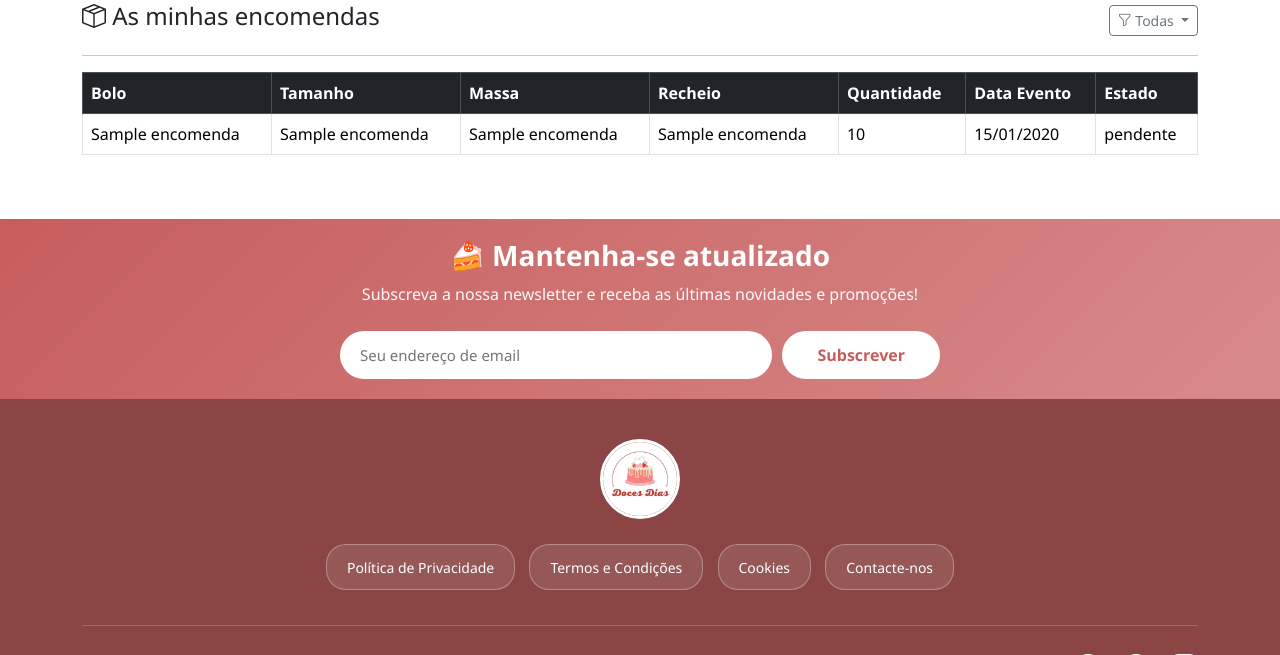
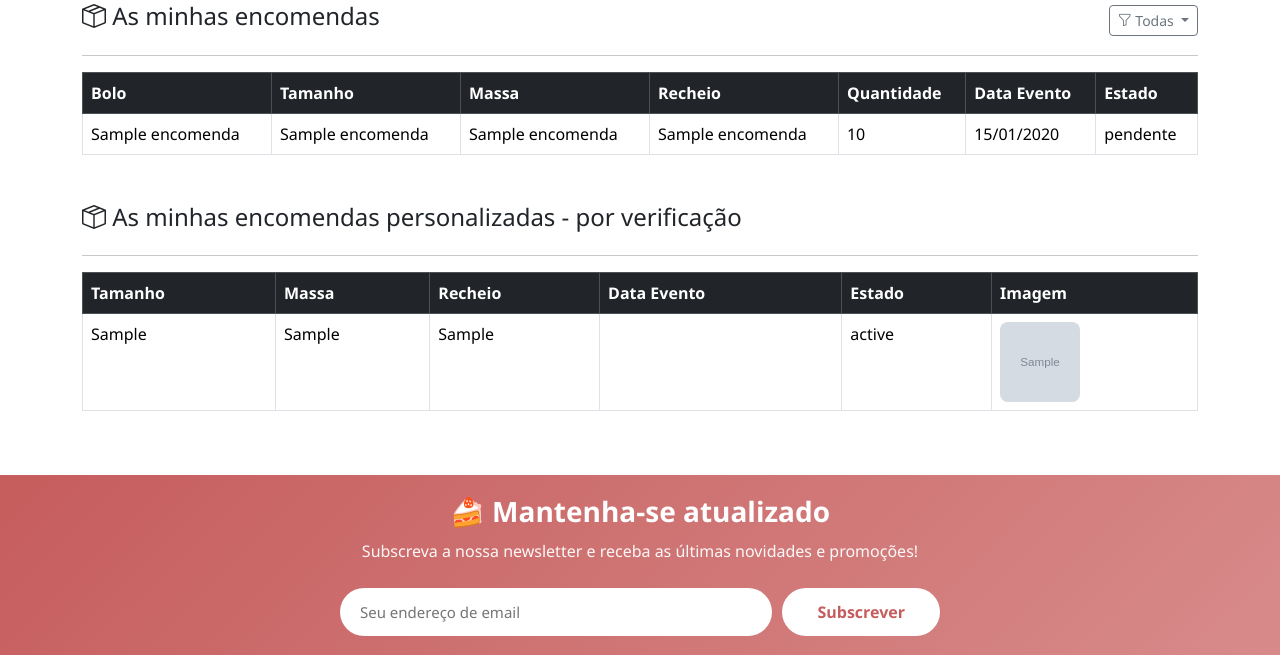
Before and after one commit to Martim1964/PAP, a PHP site: page /PAP/pages/data/user-data.php in a window 1280 px wide. Shown: the part 405-1060 px from the top of the page. Run offline with PHP 8.4, Linux system fonts and the light colour scheme; the visitor is signed in with stand-in values (Sample User, id 1); tables that the repository leaves empty or names only in its code hold one stand-in row (values such as "Sample post"); grey boxes marked "Sample" are stand-in pictures.

Commit message:
03/04 12h

```diff
--- a/includes/db.php
+++ b/includes/db.php
@@ -179,14 +179,13 @@ function guardar_encomenda_personalizada($con, $dados) {
     $imagem         = mysqli_real_escape_string($con, $dados['imagem']);
 
     $query = "
-        INSERT INTO encomendas-personalizadas (
-            utilizador_id,tamanho,
-            massa, recheio,
-            data_evento, observacoes, estado, imagem
+        INSERT INTO `encomendas_personalizadas` (
+            utilizador_id, tamanho, massa, recheio,
+            data_evento, observacoes, tema, estado, imagem
         ) VALUES (
             $utilizador_id, '$tamanho_label', '$massa_label',
             '$recheio_label', '$data_evento',
-            '$observacoes','Pendente', $imagem
+            '$observacoes', '$tema', 'Pendente', '$imagem'
         )
     ";
 
--- a/pages/bolospersonalizados.php
+++ b/pages/bolospersonalizados.php
@@ -18,7 +18,7 @@
         </div>
 
         <div class="personalize-form">
-            <form method="post" action="../actions/processar_personalizacao.php">
+            <form method="post" enctype = "multipart/form-data" action = "../actions/processar_personalizacao.php">
 
                 <!-- GRID LAYOUT - 2 COLUNAS -->
                 <div class="grid-container">
@@ -150,7 +150,7 @@
                                 <p class="small-text">Formato PNG (máx. 5MB)</p>
                             </div>
 
-                            <input type="file" id="imagem" name="imagem" accept="image/png" required>
+                            <input type="file" id="imagem" name="photo" accept="image/png" required>
 
                             <p class="erro" id="mensagemErro"></p>
                             <p class="sucesso" id="mensagemSucesso"></p>
--- a/pages/data/user-data.php
+++ b/pages/data/user-data.php
@@ -1,9 +1,9 @@
 <?php
-    require_once __DIR__ . '/../../includes/carrinho.php'; //Ir buscar os dados a pagina do carrinho
-    require_once __DIR__ . '/../../includes/db.php'; //Ir ver os dados inseridos na db
-    dd_start_session(); //Utiliza a funcao criada para start_session no carrinho.php
+    require_once __DIR__ . '/../../includes/carrinho.php';
+    require_once __DIR__ . '/../../includes/db.php';
+    dd_start_session();
 
-    if (!isset($_SESSION['user_id'])) { //Confirma que o utilizador está logado
+    if (!isset($_SESSION['user_id'])) {
         header('Location: ../login.php');
         exit;
     }
@@ -16,29 +16,23 @@
     $user = mysqli_fetch_assoc($result_user);
 
     // Filtro
-    // $filtro = $_GET['filtro'] ?? 'todas';
-    // $where_extra = '';
-    // if ($filtro === 'por_entregar') {
-    //     $where_extra = "AND estado NOT IN ('entregue', 'cancelada')";
-    // } elseif ($filtro === 'entregues') {
-    //     $where_extra = "AND estado = 'entregue'";
-    // } elseif ($filtro === 'canceladas') {
-    //     $where_extra = "AND estado = 'cancelada'";
-    // }
-
-    $filtro = '';
+    $filtro = $_GET['filtro'] ?? 'todas';
     $where_extra = '';
-    if($filtro == 'entregue' || $filtro == 'cancelada'){
-        $where_extra = "SELECT estado FROM encomendas WHERE estado != 'entregue' AND estado != 'cancelada' ";
-    } elseif ($filtro == 'entregue'){
-        $where_extra = "SELECT estado FROM encomendas WHERE estado = 'entregue' ";
-    } elseif($filtro == 'cancelada'){
-        $where_extra = "SELECT estado FROM encomendas WHERE estado = 'cancelada' ";
+    if ($filtro === 'por_entregar') {
+        $where_extra = "AND estado NOT IN ('entregue', 'cancelada')";
+    } elseif ($filtro === 'entregues') {
+        $where_extra = "AND estado = 'entregue'";
+    } elseif ($filtro === 'canceladas') {
+        $where_extra = "AND estado = 'cancelada'";
     }
 
     // Buscar encomendas do utilizador
     $sql_enc = "SELECT bolo_nome, tamanho_label, massa_label, recheio_label, quantidade, data_evento, estado FROM encomendas WHERE utilizador_id = $user_id $where_extra ORDER BY data_encomenda DESC";
     $result_enc = mysqli_query($con, $sql_enc);
+
+    // Buscar encomendas personalizadas do utilizador
+    $sql_personalizadas = "SELECT tamanho, massa, recheio, data_evento, estado, imagem FROM encomendas_personalizadas WHERE utilizador_id = $user_id ORDER BY id DESC";
+    $result_personalizadas = mysqli_query($con, $sql_personalizadas);
 ?>
 <!DOCTYPE html>
 <html lang="pt-PT">
@@ -53,9 +47,8 @@
 <body>
     <?php include __DIR__ . '/../../includes/header-bolos.php'; ?>
 
+    <!-- DADOS DO UTILIZADOR -->
     <div class="container my-5">
-
-        <!-- DADOS DO UTILIZADOR -->
         <div class="d-flex justify-content-between align-items-center mb-3">
             <h4><i class="bi bi-person-circle"></i> Os meus dados</h4>
             <button class="btn btn-outline-primary btn-sm" data-bs-toggle="modal" data-bs-target="#modalEditar">
@@ -64,7 +57,7 @@
         </div>
         <hr>
         <?php if ($user): ?>
-        <table class="table table-bordered"> <!-- Tabela com dados do user -->
+        <table class="table table-bordered">
             <tr>
                 <th>Nome</th>
                 <td><?= htmlspecialchars($user['nome']) ?></td>
@@ -84,10 +77,9 @@
         </table>
         <?php endif; ?>
 
-        <!-- ENCOMENDAS -->
+        <!-- ENCOMENDAS NORMAIS -->
         <div class="d-flex justify-content-between align-items-center mt-5 mb-3">
             <h4><i class="bi bi-box-seam"></i> As minhas encomendas</h4>
-            <!-- DROPDOWN -->
             <div class="dropdown">
                 <button class="btn btn-outline-secondary btn-sm dropdown-toggle" type="button" data-bs-toggle="dropdown">
                     <i class="bi bi-funnel"></i>
@@ -105,7 +97,7 @@
             </div>
         </div>
         <hr>
-        <table class="table table-bordered table-hover"> <!-- Tabela com dados das encomendas -->
+        <table class="table table-bordered table-hover">
             <thead class="table-dark">
                 <tr>
                     <th>Bolo</th>
@@ -138,7 +130,48 @@
             </tbody>
         </table>
 
-    </div>
+        <!-- ENCOMENDAS PERSONALIZADAS -->
+        <div class="d-flex justify-content-between align-items-center mt-5 mb-3">
+            <h4><i class="bi bi-box-seam"></i> As minhas encomendas personalizadas - por verificação</h4>
+        </div>
+        <hr>
+        <table class="table table-bordered table-hover">
+            <thead class="table-dark">
+                <tr>
+                    <th>Tamanho</th>
+                    <th>Massa</th>
+                    <th>Recheio</th>
+                    <th>Data Evento</th>
+                    <th>Estado</th>
+                    <th>Imagem</th>
+                </tr>
+            </thead>
+            <tbody>
+                <?php if (mysqli_num_rows($result_personalizadas) > 0): ?>
+                    <?php while ($enc = mysqli_fetch_assoc($result_personalizadas)): ?>
+                    <tr>
+                        <td><?= htmlspecialchars($enc['tamanho']) ?></td>
+                        <td><?= htmlspecialchars($enc['massa'] ?: '—') ?></td>
+                        <td><?= htmlspecialchars($enc['recheio'] ?: '—') ?></td>
+                        <td><?= dd_formata_data($enc['data_evento']) ?></td>
+                        <td><?= htmlspecialchars($enc['estado']) ?></td>
+                        <td>
+                            <?php if ($enc['imagem']): ?>
+                                <img src="../../img-pap/upload-bolos-personalizados/<?= htmlspecialchars($enc['imagem']) ?>" alt="Imagem do bolo"
+                                    style="width: 80px; height: 80px; object-fit: cover; border-radius: 8px;">
+                            <?php endif; ?>
+                        </td>
+                    </tr>
+                    <?php endwhile; ?>
+                <?php else: ?>
+                    <tr>
+                        <td colspan="6" class="text-center text-muted">Nenhuma encomenda personalizada pendente.</td>
+                    </tr>
+                <?php endif; ?>
+            </tbody>
+        </table>
+
+    </div><!-- fim container -->
 
     <!-- MODAL EDITAR -->
     <div class="modal fade" id="modalEditar" tabindex="-1">
```
Also changed, not shown: actions/processar_personalizacao.php (+8 -2 lines), img-pap/upload-bolos-personalizados/oceano-atlantico-caracteristicas-importancia-e-curiosidades (1).png (added), img-pap/upload-bolos-personalizados/oceano-atlantico-caracteristicas-importancia-e-curiosidades.png (added), img-pap/upload-bolos-personalizados/rest-client.20230331-1-pt1sli.png (added), img-pap/upload-bolos-personalizados/route66.png (added).
